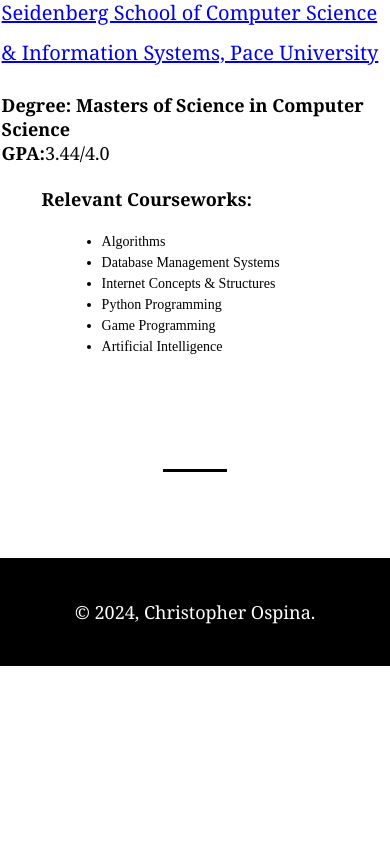
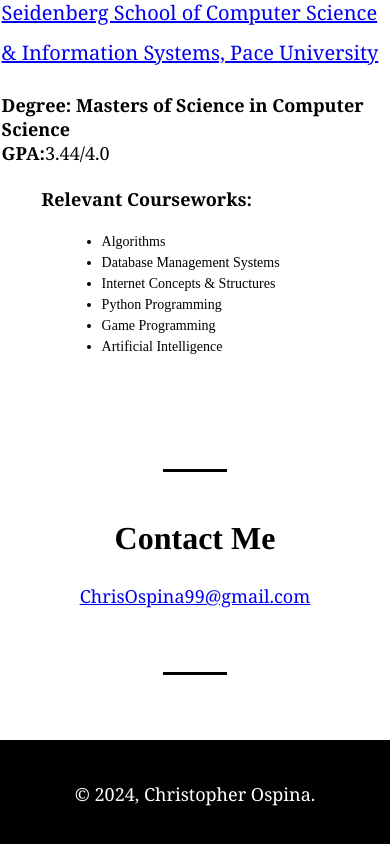
Before and after one commit to ChrisOspina/Professional-Website, a React (Create React App) app: page / in a window 390 px wide. Shown: the part 3966-4810 px from the top of the page. Before the commit the page ends 4632 px from the top, so only its background shows below. Built offline with nearby package versions, Linux system fonts and the light colour scheme.

Commit message:
added contact section

```diff
--- a/src/Main.jsx
+++ b/src/Main.jsx
@@ -182,7 +182,6 @@ return(
                                 </ul>
                              </div>
                         </div>
-
                     </div>
                     <div className="col s12 m6 16">
                         <div className="card">
@@ -213,18 +212,21 @@ return(
                                 </ul>
                             </div>
                         </div>
-
-
                     </div>
                 </div>
             </div>
         </section>
-
-
-
-
-
-        <br/>
+        <section id ="contact" className="section scrollspy">
+            <h2 className="mainHeader-heading">Contact Me</h2>
+            <div className="container">
+                <p>
+                    <a aria-label="Shoot me an Email" href="mailto:ChrisOspina99@gmail.com"
+                    className="btn-floating btn-large waves-effect waves-light blue-grey tooltipped">
+                        <i className="fa-regular fa-envelope"></i><a aria-label="Shoot me an Email" href="mailto:ChrisOspina99@gmail.com"
+                          className="hoverline">ChrisOspina99@gmail.com</a></a>
+                </p>
+            </div>
+        </section>
     </div>
 )
 }
--- a/src/include/style.css
+++ b/src/include/style.css
@@ -278,4 +278,17 @@ p{
       padding-left: 0px;
       padding-top: 64px;
     }
-}
+
+    #contact a.btn-floating.btn-large {
+        display: block;
+        text-align: center;
+        margin: 0 auto;
+      }
+
+    }
+    #contact a:not(.btn-floating) {
+      text-align: center;
+      display: block;
+      left: initial;
+      bottom: initial;
+    }
```
